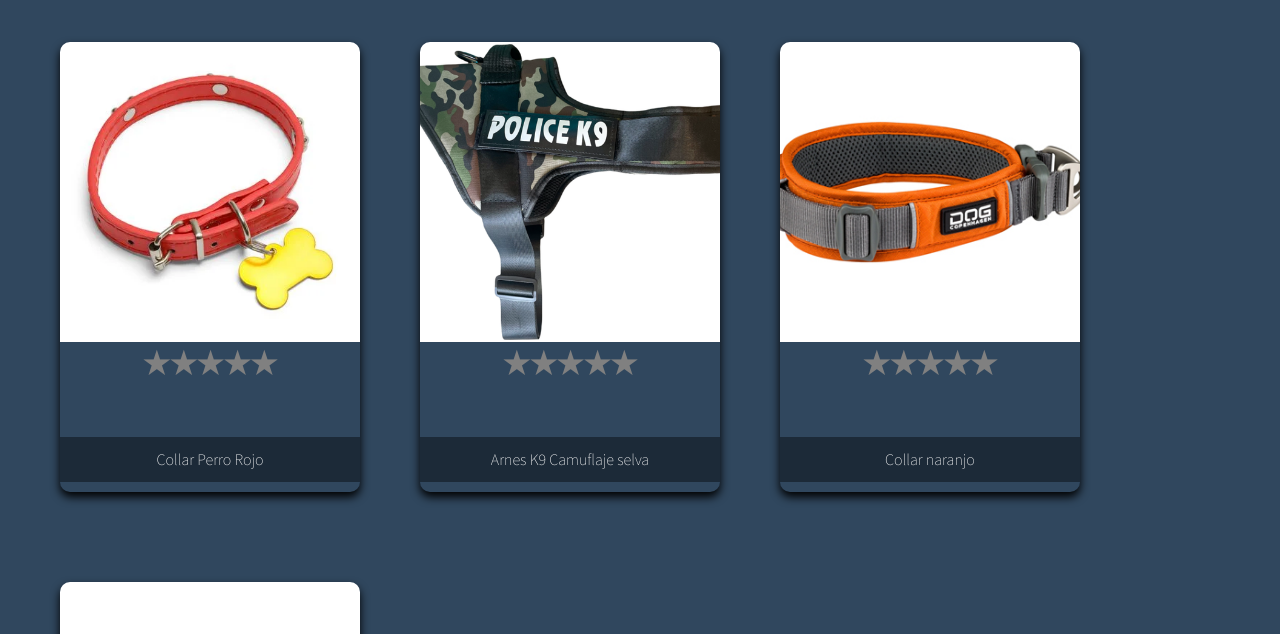
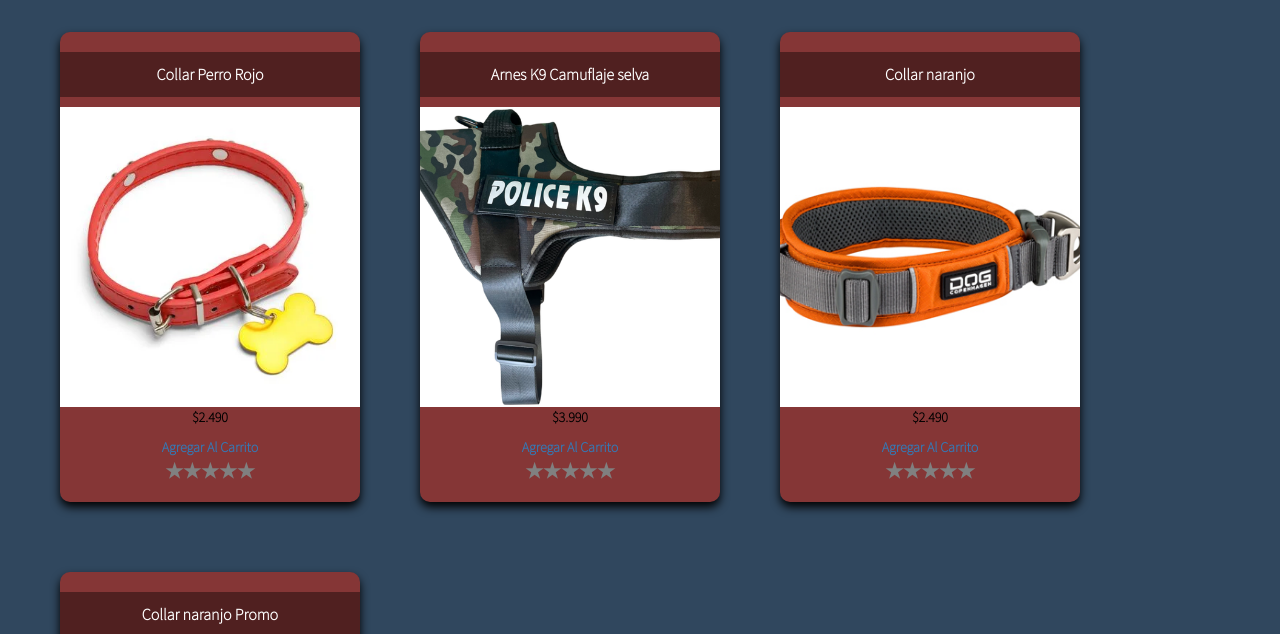
Before and after one commit to jorghito24/Proyectos, a plain HTML site: page CorreasPerros.html in a window 1280 px wide. Shown: the part 318-952 px from the top of the page. Drawn offline with nearby package versions, Linux system fonts and the light colour scheme.

Commit message:
cambios jorge

```diff
--- a/CorreasPerros.html
+++ b/CorreasPerros.html
@@ -121,7 +121,37 @@
 
             <div class="card">
                 <div class="face front">
+                    <h3><b>Collar Perro Rojo</b></h3>
                     <img src="img/collar perro rojo.webp" alt="">
+                    <p class="precio"><strong>$2.490 </strong><span class="u-pull-right"></span></p>
+                    <a href="#" class="u-full-width button-primary button input agregar-carrito
+                    "><b>Agregar Al Carrito</b></a>
+                    <form>
+                        <p class="clasificacion">
+                          <input id="radio1" type="radio" name="estrellas" value="5"><!--
+                          --><label for="radio1">★</label><!--
+                          --><input id="radio2" type="radio" name="estrellas" value="4"><!--
+                          --><label for="radio2">★</label><!--
+                          --><input id="radio3" type="radio" name="estrellas" value="3"><!--
+                          --><label for="radio3">★</label><!--
+                          --><input id="radio4" type="radio" name="estrellas" value="2"><!--
+                          --><label for="radio4">★</label><!--
+                          --><input id="radio5" type="radio" name="estrellas" value="1"><!--
+                          --><label for="radio5">★</label>
+                        </p>
+
+                      </form>
+
+                </div>
+            </div>
+
+            <div class="card">
+                <div class="face front">
+                    <h3><b>Arnes K9 Camuflaje selva</b></h3>
+                    <img src="img/arnesbuenamigo.png" alt="">
+                    <p class="precio"><strong>$3.990</strong><span class="u-pull-right"></span></p>
+                    <a href="#" class="u-full-width button-primary button input agregar-carrito
+                    "><b>Agregar Al Carrito</b></a>
                     <form>
                         <p class="clasificacion">
                           <input id="radio1" type="radio" name="estrellas" value="5"><!--
@@ -136,13 +166,17 @@
                           --><label for="radio5">★</label>
                         </p>
                       </form>
-                    <h3>Collar Perro Rojo</h3>
+
                 </div>
             </div>
 
             <div class="card">
                 <div class="face front">
-                    <img src="img/arnesbuenamigo.png" alt="">
+                    <h3><b>Collar naranjo</b></h3>
+                    <img src="img/collar perro naranjo.jpg" alt="">
+                    <p class="precio"><strong>$2.490</strong><span class="u-pull-right"></span></p>
+                    <a href="#" class="u-full-width button-primary button input agregar-carrito
+                    "><b>Agregar Al Carrito</b></a>
                     <form>
                         <p class="clasificacion">
                           <input id="radio1" type="radio" name="estrellas" value="5"><!--
@@ -157,14 +191,16 @@
                           --><label for="radio5">★</label>
                         </p>
                       </form>
-                    <h3>Arnes K9 Camuflaje selva</h3>
-
-                </div>
+                    </div>
             </div>
 
             <div class="card">
                 <div class="face front">
+                    <h3><b>Collar naranjo Promo</b></h3>
                     <img src="img/collar perro naranjo.jpg" alt="">
+                    <p class="precio"><strong>$1.990</strong><span class="u-pull-right"></span></p>
+                    <a href="#" class="u-full-width button-primary button input agregar-carrito
+                    "><b>Agregar Al Carrito</b></a>
                     <form>
                         <p class="clasificacion">
                           <input id="radio1" type="radio" name="estrellas" value="5"><!--
@@ -179,28 +215,6 @@
                           --><label for="radio5">★</label>
                         </p>
                       </form>
-                    <h3>Collar naranjo</h3>
-                    </div>
-            </div>
-
-            <div class="card">
-                <div class="face front">
-                    <img src="img/collar perro naranjo.jpg" alt="">
-                    <form>
-                        <p class="clasificacion">
-                          <input id="radio1" type="radio" name="estrellas" value="5"><!--
-                          --><label for="radio1">★</label><!--
-                          --><input id="radio2" type="radio" name="estrellas" value="4"><!--
-                          --><label for="radio2">★</label><!--
-                          --><input id="radio3" type="radio" name="estrellas" value="3"><!--
-                          --><label for="radio3">★</label><!--
-                          --><input id="radio4" type="radio" name="estrellas" value="2"><!--
-                          --><label for="radio4">★</label><!--
-                          --><input id="radio5" type="radio" name="estrellas" value="1"><!--
-                          --><label for="radio5">★</label>
-                        </p>
-                      </form>
-                    <h3>Collar naranjo</h3>
                 </div>
             </div>
 
--- a/estilos.css
+++ b/estilos.css
@@ -540,6 +540,16 @@ h4 {
 }
 }
 */
+.u-full-width {
+    width: 200px;
+    box-sizing: border-box; }
+  .u-max-full-width {
+    max-width: 200px;
+    box-sizing: border-box; }
+  .u-pull-right {
+    float: right; }
+  .u-pull-left {
+    float: left; }
 
 .encabezado{
     color: var(--blanco);
@@ -554,7 +564,6 @@ body .card {
     flex-wrap: wrap;
 }
 
-
 .card {
 position: relative;
 width: 280px;
@@ -565,13 +574,18 @@ text-align: center;
 }
 
 .card .face {
+background-color: var(--primario);
 position: absolute;
 width: 300px;
-height: 450px;
+height: 470px;
 backface-visibility: hidden;
 border-radius: 10px;
 overflow: hidden;
 transition: 1.5s;
+}
+
+strong {
+    color: var(--negro)
 }
 
 .card .front {
@@ -587,7 +601,7 @@ transition: 1.5s;
     }
 
     .card .front h3 {
-    position: absolute;
+    position:relative;
     bottom: 0;
     width: 300px;
     height: 45px;
@@ -624,7 +638,7 @@ transition: 1.5s;
   .clasificacion {
     direction: rtl;
     unicode-bidi: bidi-override;
-    font-size: 30px;
+    font-size: 20px;
   }
 
   label:hover,
```
